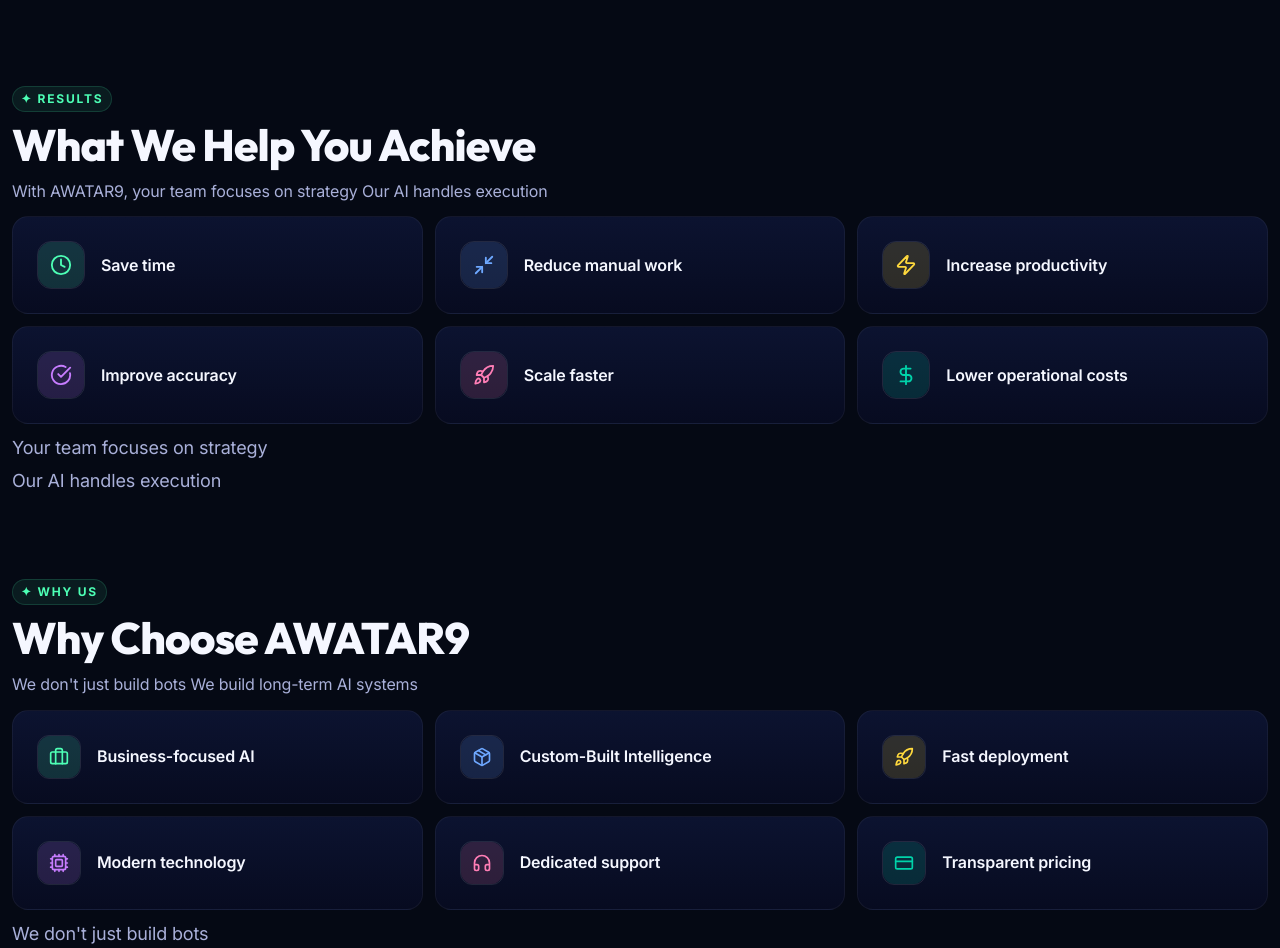
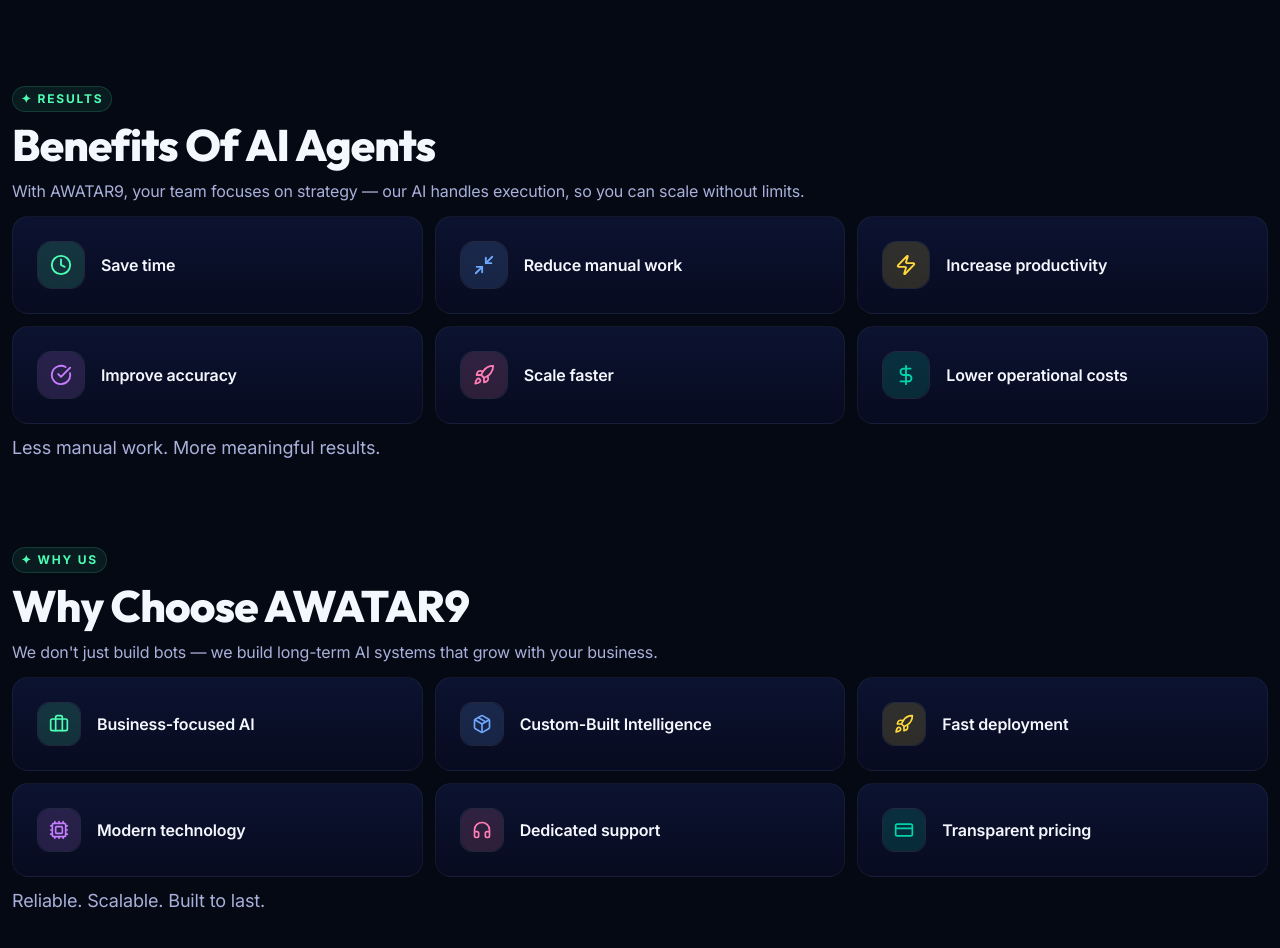
Before and after one commit to SrivalliKolluru/AWATAR9, a Next.js app: page / in a window 1280 px wide. Shown: the part 3184-4132 px from the top of the page. Built offline with nearby package versions, Linux system fonts and the light colour scheme.

Commit message:
text changing

```diff
--- a/src/components/Achievements/Achievements.tsx
+++ b/src/components/Achievements/Achievements.tsx
@@ -18,9 +18,9 @@
     return (
         <SectionWrapper id="achievements" dark>
             <div className="section-label">✦ Results</div>
-            <h2 className="section-title">What We Help You Achieve</h2>
+            <h2 className="section-title">Benefits Of AI Agents</h2>
             <p className="section-subtitle">
-                With AWATAR9, your team focuses on strategy Our AI handles execution
+                With AWATAR9, your team focuses on strategy — our AI handles execution, so you can scale without limits.
             </p>
 
             <div className={styles.grid}>
@@ -40,9 +40,7 @@
             </div>
 
             <p className={styles.tagline}>
-                Your team focuses on strategy
-                <br />
-                Our AI handles execution
+                Less manual work. More meaningful results.
             </p>
         </SectionWrapper>
     );
--- a/src/components/WhyChoose/WhyChoose.tsx
+++ b/src/components/WhyChoose/WhyChoose.tsx
@@ -20,7 +20,7 @@
             <div className="section-label">✦ Why Us</div>
             <h2 className="section-title">Why Choose AWATAR9</h2>
             <p className="section-subtitle">
-                We don&apos;t just build bots We build long-term AI systems
+                We don&apos;t just build bots — we build long-term AI systems that grow with your business.
             </p>
 
             <div className={styles.grid}>
@@ -40,9 +40,7 @@
             </div>
 
             <p className={styles.tagline}>
-                We don&apos;t just build bots
-                <br />
-                We build long-term AI systems
+                Reliable. Scalable. Built to last.
             </p>
         </SectionWrapper>
     );
```
